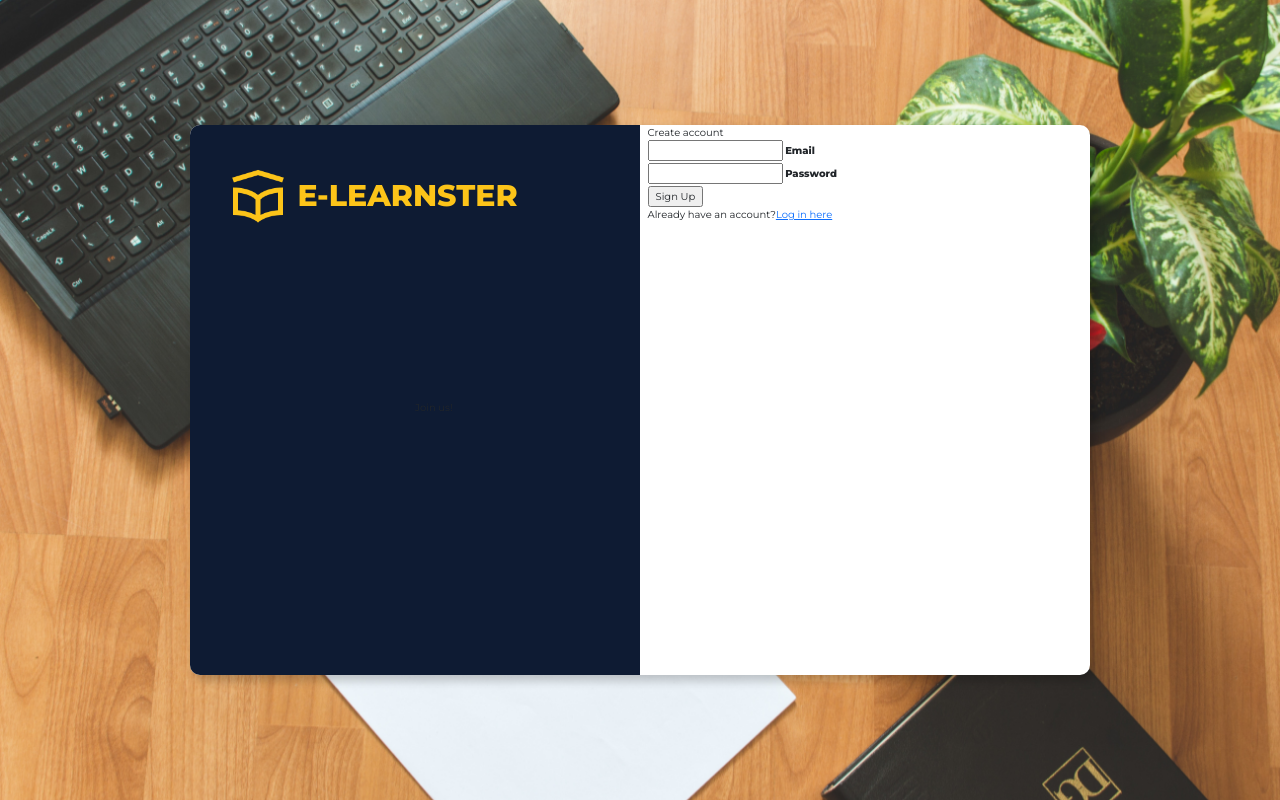
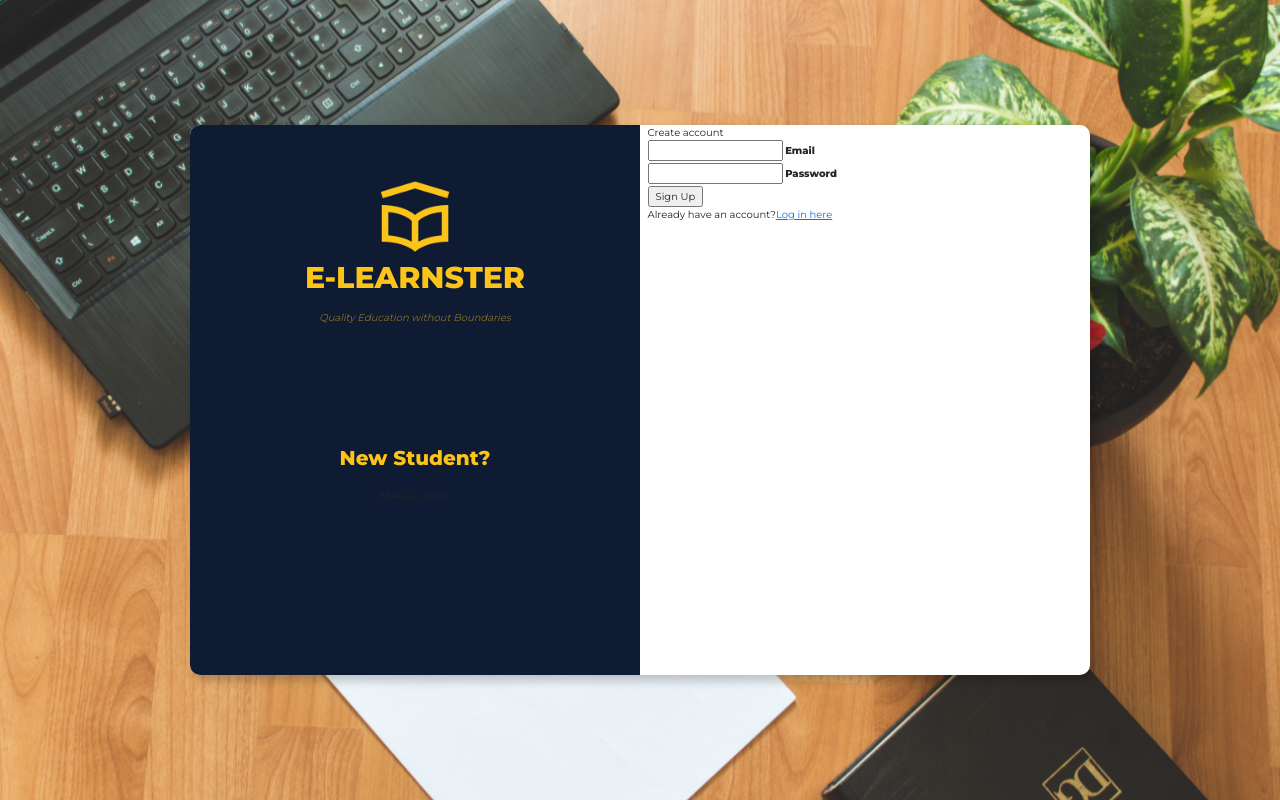
Before and after one commit to abudi6/IT120P_project, a PHP site: page /pages/login.html in a window 1280 px wide. Run offline with PHP 8.4, Linux system fonts and the light colour scheme; some libraries are stand-ins or nearby versions.

Commit message:
CODING IMPLEMENTATION WEEK 8

```diff
--- a/css/login.css
+++ b/css/login.css
@@ -33,7 +33,6 @@
     background-repeat: no-repeat;
     position: relative;
     border-radius:10px 0 0 10px;
-
 }
 
 .side-logo{
@@ -44,26 +43,34 @@
     top:30px;
     left:30px;
     text-align: center;
-    position:relative;
-    display: flex;
-    align-items: center;
+    padding-top: 50px;
     font-size: 30px;
-    font-weight:800;
+    font-weight: 800;
     color: #FCC419;
     text-decoration: none;
 }
 
+.side-logo img{
+    width: 80px;
+}
 
-
-.side-logo img{
-    width: 60px;
-    margin-right:10px;
-    margin-top: 10px;
-    margin-bottom: 10px;
+.subheading {
+    color: #FCC419;
+    font-style: italic;
+    text-align: center;
+    opacity: 0.5;
 }
 
 .text{
     position:absolute;
     top:50%;
     left:50%;
+    transform: translate(-50%,-50%);
 }
+
+.text p{
+    margin-top: 150px;
+    color:#FCC419;
+    font-size: 20px;
+    font-weight:800;
+}
--- a/pages/login.html
+++ b/pages/login.html
@@ -25,9 +25,12 @@
                 <div class="row">
                     <div class="col-md-6 side-image">
                         <!--Image-->
-                        <a class="side-logo" href=""><img src="../assets/icons/logo.png" alt="logo">E-LEARNSTER</a>
+                        <p class="side-logo" href=""><img src="../assets/icons/logo.png" alt="logo"><br>E-LEARNSTER</p>
+                        <p class="subheading">Quality Education without Boundaries</p>
+
                         <div class="text">
-                            <p>Join us!</p>
+                            <p>New Student?</p>
+                            <center><a href="#" class="btn">ENROLL NOW</a></center>
                         </div>
                     </div>
                     <div class="col-md-6 right">
```
Also changed, not shown: pages/aboutus.html (added), pages/contactus.html (added).
